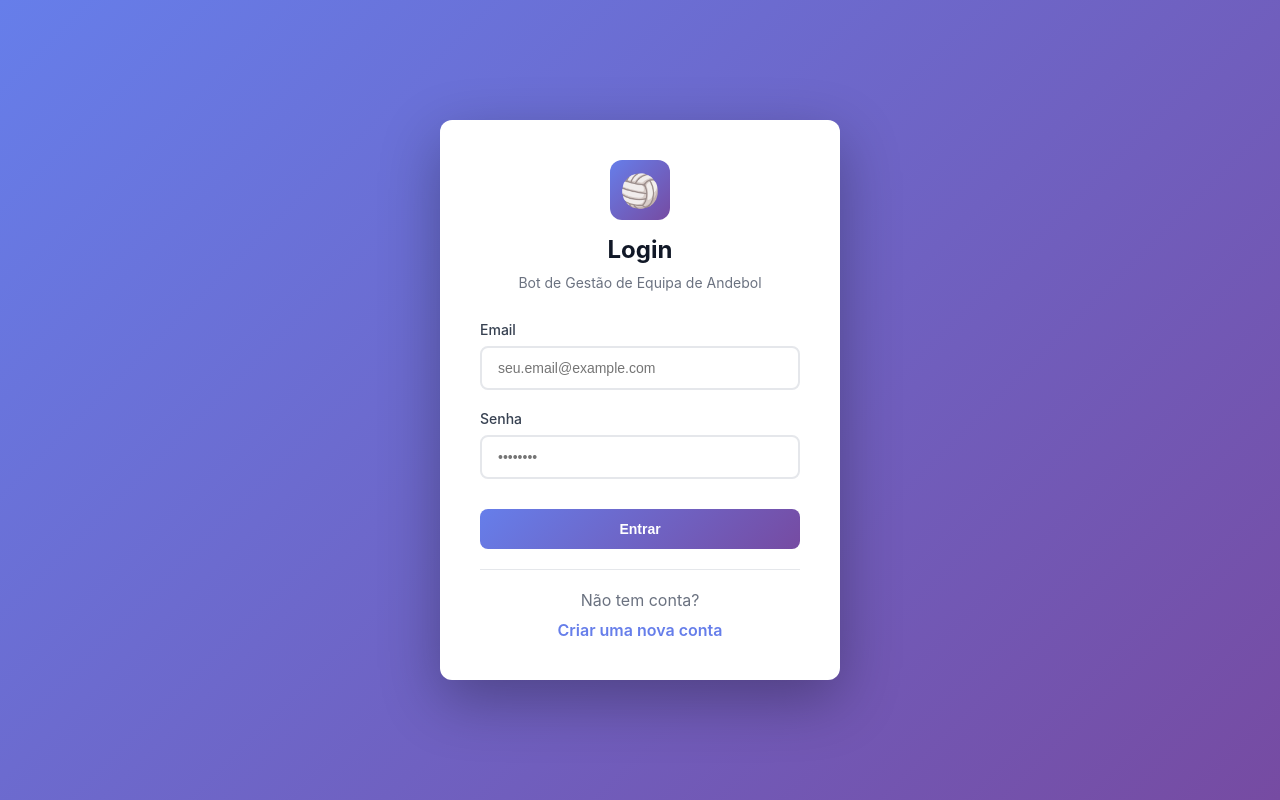
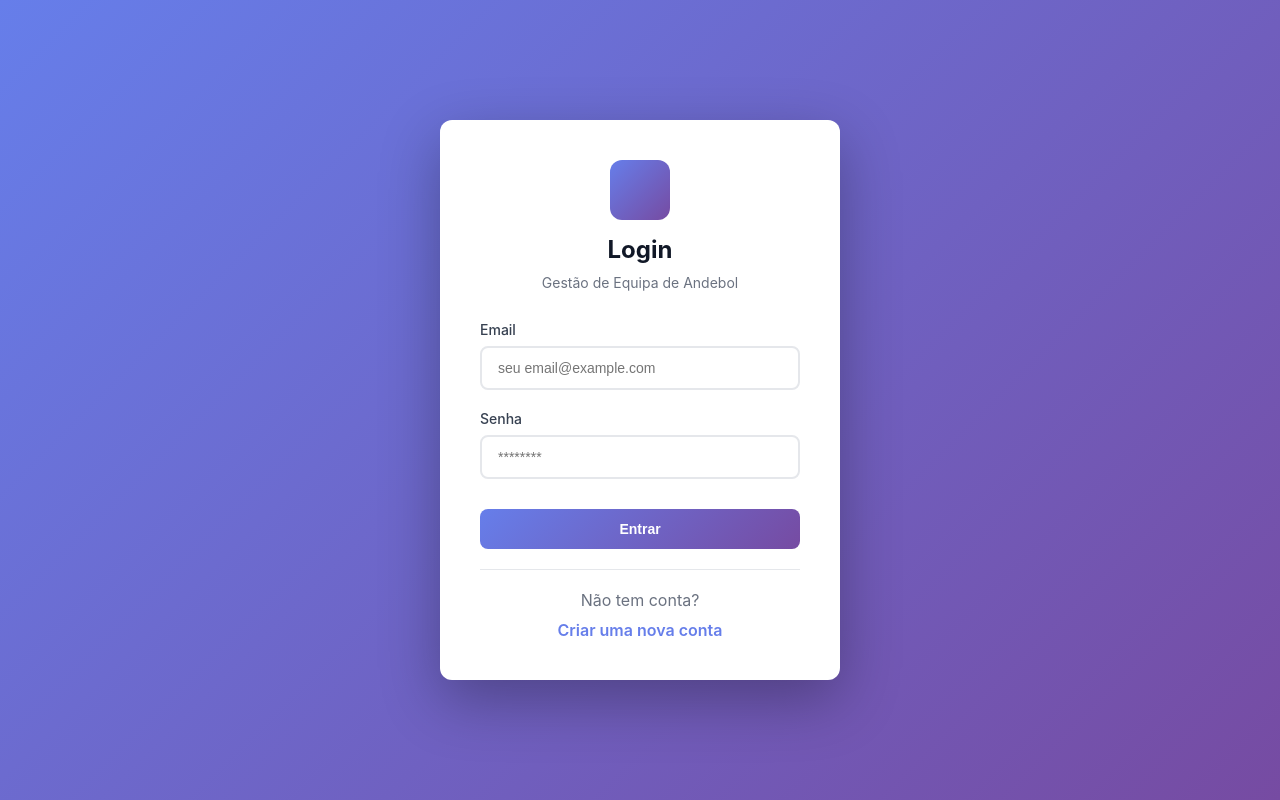
Before and after one commit to fcalado764-wq/EsporteAngola, a website: page public/login.html in a window 1280 px wide. Drawn offline with Linux system fonts and the light colour scheme.

Commit message:
Initial handball team management system

```diff
--- a/public/login.html
+++ b/public/login.html
@@ -188,9 +188,9 @@
 <body>
   <div class="container">
     <div class="header">
-      <div class="logo">🏐</div>
+      <div class="logo"></div>
       <h1>Login</h1>
-      <p>Bot de Gestão de Equipa de Andebol</p>
+      <p>Gestão de Equipa de Andebol</p>
     </div>
 
     <div class="error-message" id="errorMessage"></div>
@@ -203,7 +203,7 @@
           id="email"
           name="email"
           required
-          placeholder="seu.email@example.com"
+          placeholder="seu email@example.com"
         >
       </div>
 
@@ -214,7 +214,7 @@
           id="password"
           name="password"
           required
-          placeholder="••••••••"
+          placeholder="********"
         >
       </div>
 
```
